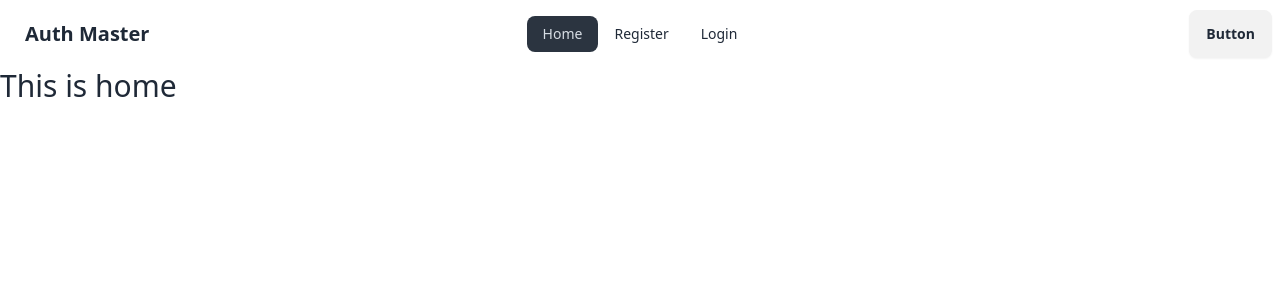
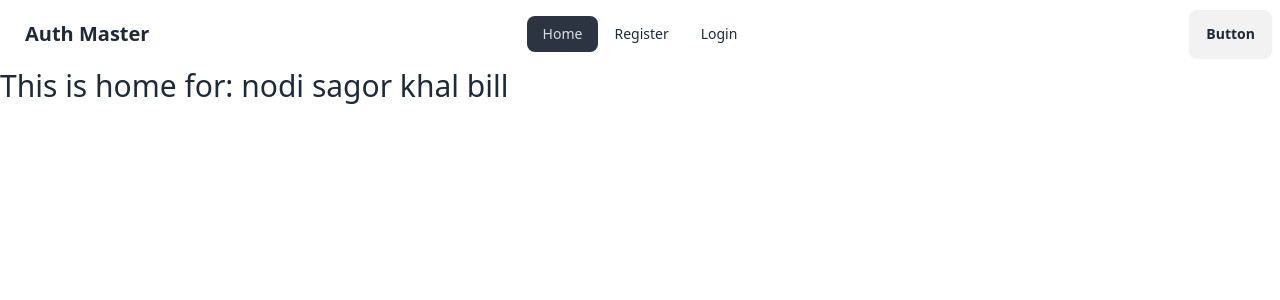
Before and after one commit to subas-roy/auth-master, a React (Vite) app: page / in a window 1280 px wide. Shown: the top 300 px of the page. Built offline with nearby package versions, Linux system fonts and the light colour scheme.

Commit message:
Create User Context for shared authentication

```diff
--- a/src/__context_api.js
+++ b/src/__context_api.js
@@ -3,4 +3,6 @@
  * 2. Provider
  * 3. set value
  * 4. useContext
+ *
+ *
  */
--- a/src/components/Home.jsx
+++ b/src/components/Home.jsx
@@ -1,12 +1,16 @@
+import { useContext } from "react";
 import { Helmet } from "react-helmet";
+import { AuthContext } from "../providers/AuthProvider";
 
 const Home = () => {
+  const authInfo = useContext(AuthContext);
+  console.log(authInfo)
   return (
     <div>
       <Helmet>
         <title>Auth Master | Home</title>
       </Helmet>
-      <h2 className="text-3xl">This is home</h2>
+      <h2 className="text-3xl">This is home for: {authInfo.name}</h2>
     </div>
   );
 };
--- a/src/main.jsx
+++ b/src/main.jsx
@@ -10,6 +10,7 @@
 import Login from './components/Login';
 import Register from './components/Register';
 import Root from './components/Root';
+import AuthProvider from './providers/AuthProvider';
 
 const router = createBrowserRouter([
   {
@@ -34,6 +35,8 @@
 
 createRoot(document.getElementById('root')).render(
   <StrictMode>
-    <RouterProvider router={router} />
+    <AuthProvider>
+      <RouterProvider router={router} />
+    </AuthProvider>
   </StrictMode>,
 )
--- /dev/null
+++ b/src/providers/AuthProvider.jsx
@@ -0,0 +1,25 @@
+import { createContext } from "react";
+
+export const AuthContext = createContext(null);
+
+const AuthProvider = ({children}) => {
+  const authInfo = {name: 'nodi sagor khal bill'};
+
+  return (
+    <AuthContext.Provider value={authInfo}>
+      {children}
+    </AuthContext.Provider>
+  );
+};
+
+export default AuthProvider;
+
+// AuthProvider.propTypes
+
+
+/***
+ * 1. Create Context and export it
+ * 2. set provider with value
+ * 3. use the Auth Provider in the main.jsx file
+ * 4. access children in the AuthProvider component as children and use it in the middle of the Provider.
+ */
```
